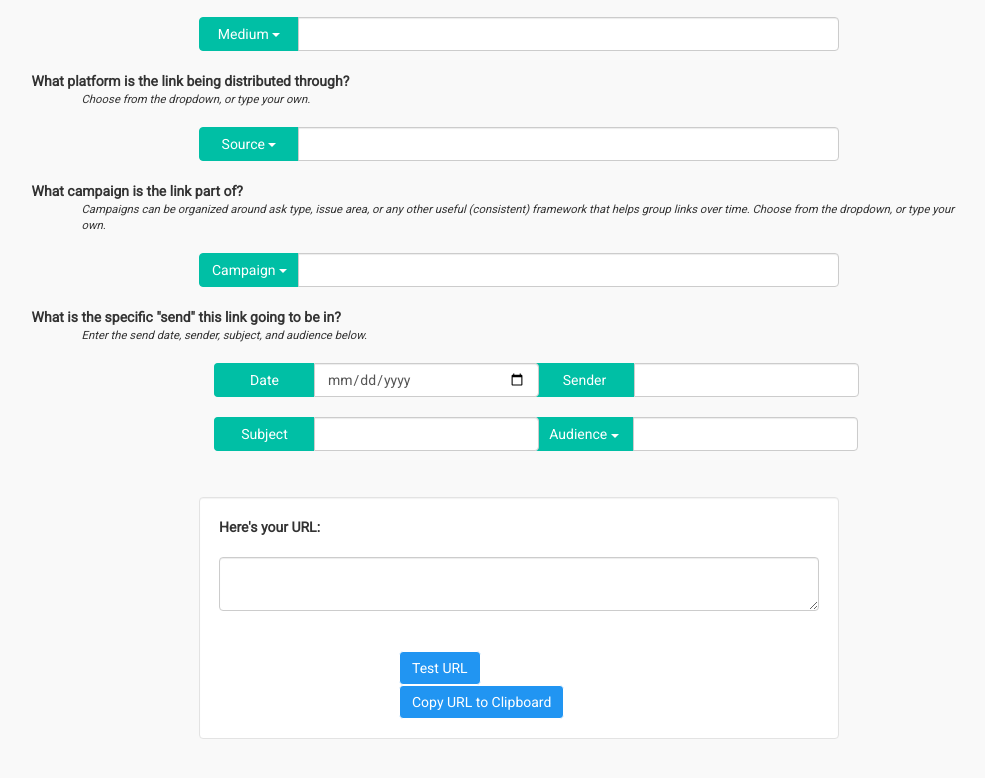
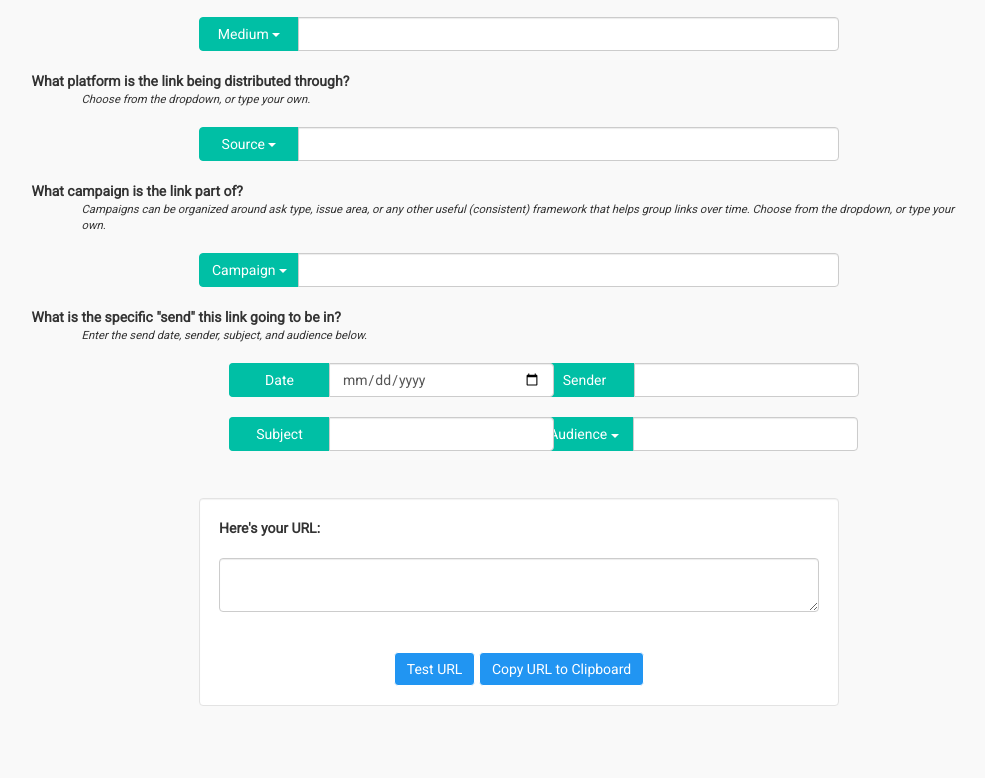
Before and after one commit to cjtarsney/sourcerer, a website: page public/home.html in a window 1280 px wide. Shown: the part 366-1144 px from the top of the page, without its empty margins (121-1106 px from the left). Drawn offline with nearby package versions, Linux system fonts and the light colour scheme.

Commit message:
center test and copy buttons

```diff
--- a/public/css/style.css
+++ b/public/css/style.css
@@ -121,6 +121,7 @@ font-style:italic;
 .copy{
   background-color:#2195f2;
   color:#ffffff;
+  font-size:1em !important;
 }
 
 .copy:hover{
@@ -135,9 +136,6 @@ font-style:italic;
 
 }
 
-.center{
-  margin:0% 30%;
-}
 
 .content-form{
   width:225px !important;
@@ -148,3 +146,9 @@ font-style:italic;
   background-color:#00bfa5 !important;
   color:#ffffff !important;
 }
+
+.content-rows{
+  float:none;
+  margin: 0 auto;
+  text-align: center;
+}
--- a/public/home.html
+++ b/public/home.html
@@ -173,31 +173,34 @@
   <br>
 
   <div class="row">
-    <div class="col-md-3 col-md-offset-3">
+    <div class="content-rows col-xs-6">
+      <div class="col-lg-6">
       <div class="content-group input-group">
       <span class="input-group-addon">Date</span>
       <input type="date" class="param content-form form-control" id="date" aria-label="YYYYMMDD">
     </div>
     </div>
-    <div class="col-md-3">
+    <div class="col-lg-6">
       <div class="content-group input-group">
       <span class="input-group-addon">Sender</span>
       <input type="text" class="param content-form form-control" id="sender" aria-label="Initials">
     </div>
   </div>
+</div>
   </div><!-- /row -->
 
 
 <br>
     <div class="row">
-      <div class="col-md-3 col-md-offset-3">
+    <div class="content-rows col-xs-6">
+      <div class="col-lg-6">
         <div class="content-group input-group">
           <span class="input-group-addon">Subject</span>
           <input type="text" class="param content-form form-control" id="subject" aria-label="No spaces">
         </div>
       </div>
 
-      <div class="col-md-3">
+      <div class="col-lg-6">
         <div class="content-group input-group">
         <div class="input-group-btn">
           <button type="button" class="dropdown-toggle btn btn-default " data-toggle="dropdown" aria-haspopup="true" aria-expanded="false">Audience <span class="caret"></span></button>
@@ -213,6 +216,7 @@
     </div><!-- /btn-group -->
     <input type="text" class="param content-form form-control" id="audience" aria-label="Abbreviation">
   </div>
+</div>
   </div><!-- /row -->
 
 <br>
@@ -232,13 +236,16 @@
 
   <br>
   <br>
-<div class="center">
+<div class="row">
+    <div class="content-rows col-xs-6">
+
   <button type="button" class="copy btn btn-default" id="test">
-    <span aria-hidden="true"></span> Test URL
+    Test URL
   </button>
   <button type="button" class="copy btn btn-default" id="copy">
-    <span aria-hidden="true"></span> Copy URL to Clipboard
+    Copy URL to Clipboard
   </button>
+</div>
 </div>
 </div><!-- /well -->
 
```
